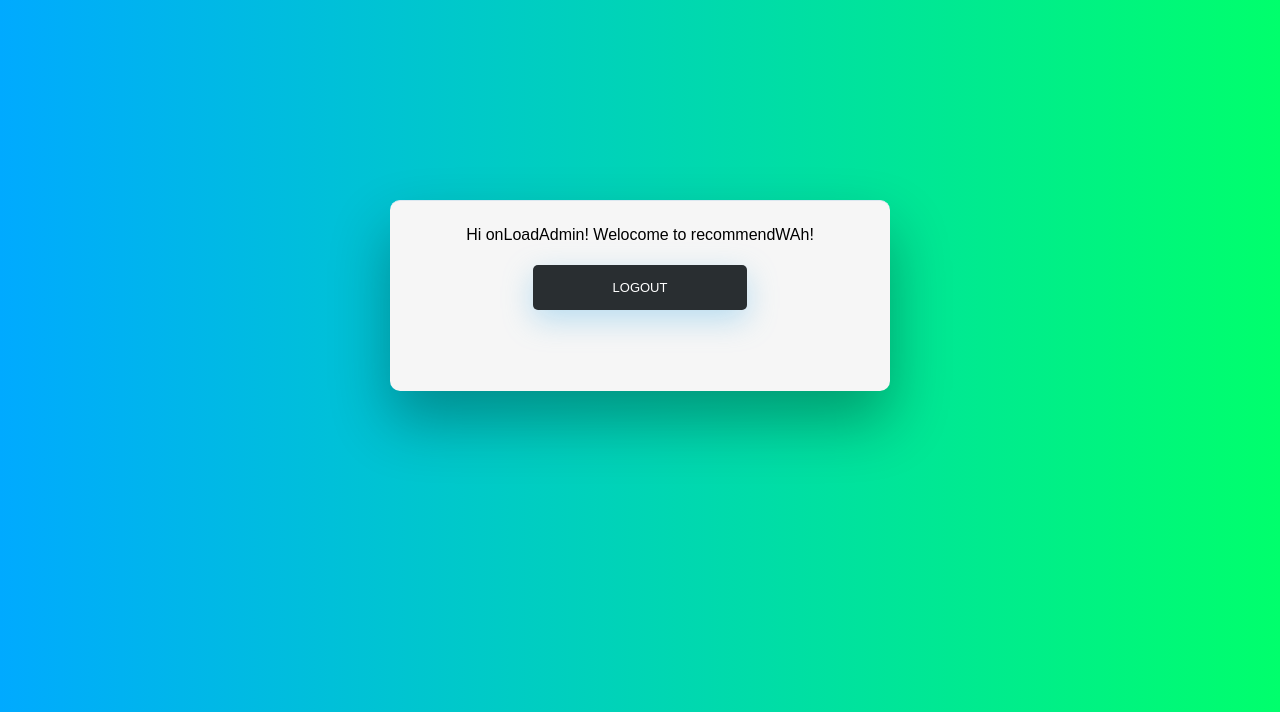
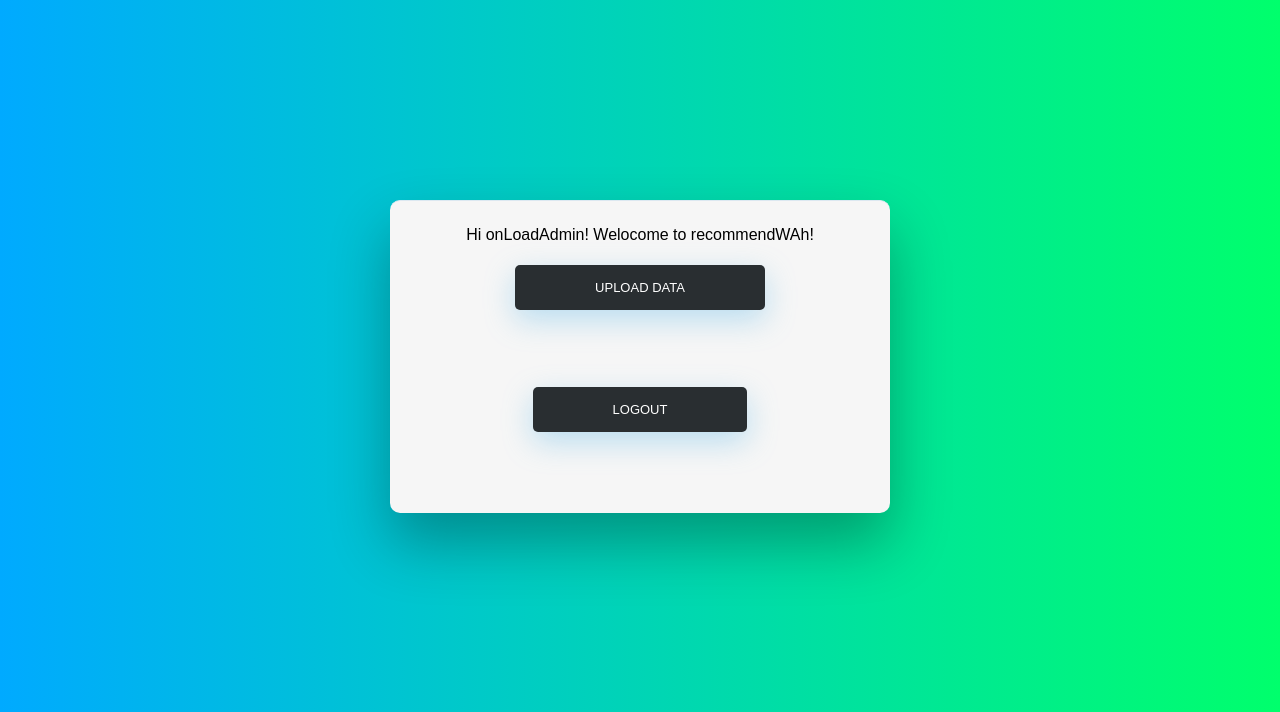
Before and after one commit to NivasReddy21/RecommendWAh, a Django app: page / in a window 1280 px wide. Shown: the top 712 px of the page. Run offline with Django 3.2, Linux system fonts and the light colour scheme; a user stored in the database is signed in.

Commit message:
Attached upload to homepage

```diff
--- a/recommendWAh/home_page/templates/home.html
+++ b/recommendWAh/home_page/templates/home.html
@@ -15,6 +15,10 @@
   <div style="text-align:center">
     Hi {{ user.username }}! Welocome to recommendWAh!
   </div>
+
+  <p>
+    <a class="stylee" href="{% url 'upload' %}">upload data</a>
+  </p>
 
   <p>
     <a class="stylee" href="{% url 'logout' %}">logout</a>
```
